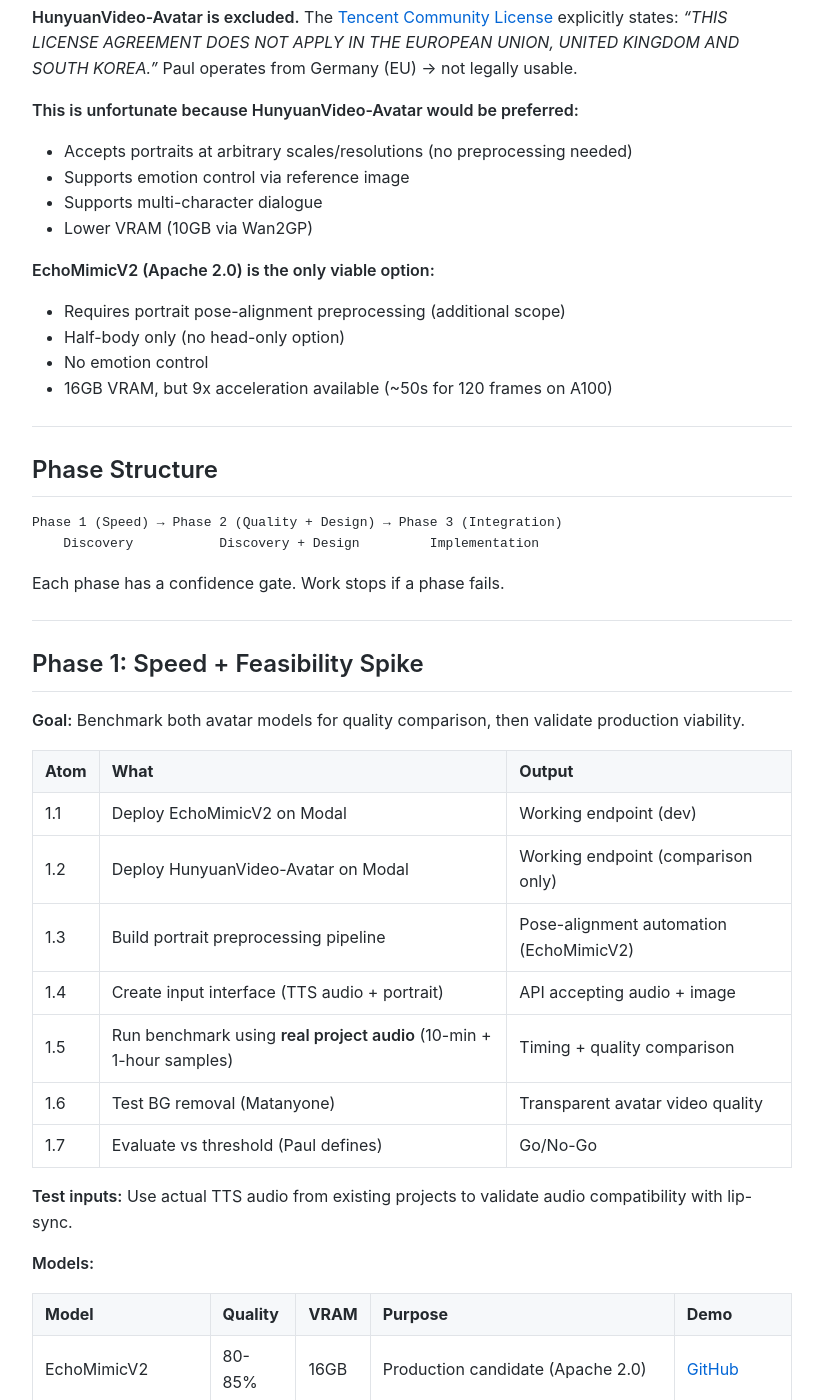
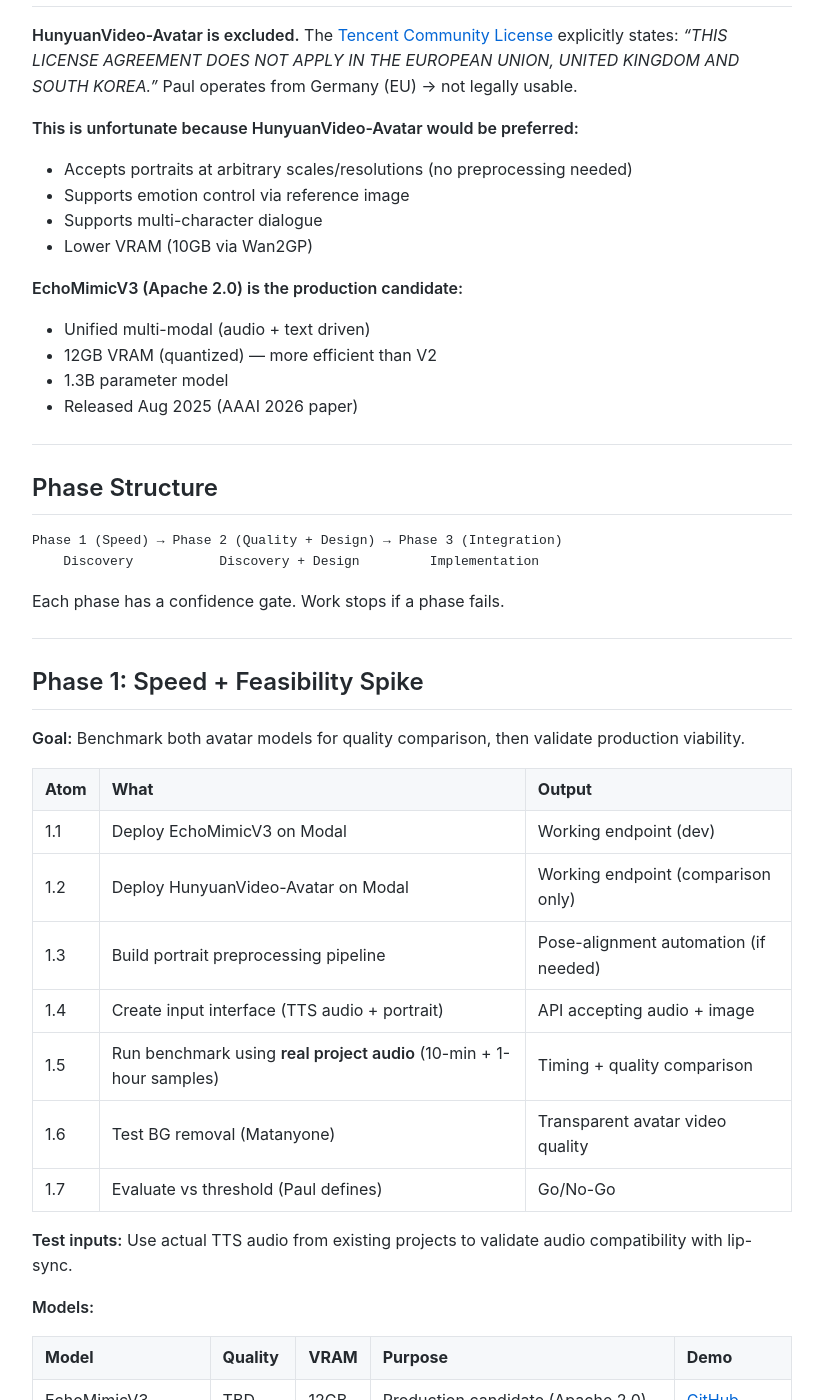
Before and after one commit to MariusWilsch/public-wilsch-ai-pages, a Jekyll site: the page built from project/paul_youtube_fullstack/avatar-contract-scope.md, in a window 1280 px wide and 1400 px high, scrolled down 906 px. Shown: the whole window, without its empty margins (228-1051 px from the left). Built offline with Jekyll 4.4.1, drawn with Linux system fonts in a browser that asks for light colours; our own code applies the rules of GitHub Pages for plain Markdown files; some of the changed text lies outside the part shown.

Commit message:
Sync from hippocampus 2026-01-19

```diff
--- a/project/paul_youtube_fullstack/avatar-contract-scope.md
+++ b/project/paul_youtube_fullstack/avatar-contract-scope.md
@@ -33,11 +33,11 @@ YouTube demonetized Paul's fictional content channels (~€30k loss). Avatar ove
 - Supports multi-character dialogue
 - Lower VRAM (10GB via Wan2GP)
 
-**EchoMimicV2 (Apache 2.0) is the only viable option:**
-- Requires portrait pose-alignment preprocessing (additional scope)
-- Half-body only (no head-only option)
-- No emotion control
-- 16GB VRAM, but 9x acceleration available (~50s for 120 frames on A100)
+**EchoMimicV3 (Apache 2.0) is the production candidate:**
+- Unified multi-modal (audio + text driven)
+- 12GB VRAM (quantized) — more efficient than V2
+- 1.3B parameter model
+- Released Aug 2025 (AAAI 2026 paper)
 
 ---
 
@@ -58,9 +58,9 @@ Each phase has a confidence gate. Work stops if a phase fails.
 
 | Atom | What | Output |
 |------|------|--------|
-| 1.1 | Deploy EchoMimicV2 on Modal | Working endpoint (dev) |
+| 1.1 | Deploy EchoMimicV3 on Modal | Working endpoint (dev) |
 | 1.2 | Deploy HunyuanVideo-Avatar on Modal | Working endpoint (comparison only) |
-| 1.3 | Build portrait preprocessing pipeline | Pose-alignment automation (EchoMimicV2) |
+| 1.3 | Build portrait preprocessing pipeline | Pose-alignment automation (if needed) |
 | 1.4 | Create input interface (TTS audio + portrait) | API accepting audio + image |
 | 1.5 | Run benchmark using **real project audio** (10-min + 1-hour samples) | Timing + quality comparison |
 | 1.6 | Test BG removal (Matanyone) | Transparent avatar video quality |
@@ -72,10 +72,10 @@ Each phase has a confidence gate. Work stops if a phase fails.
 
 | Model | Quality | VRAM | Purpose | Demo |
 |-------|---------|------|---------|------|
-| EchoMimicV2 | 80-85% | 16GB | Production candidate (Apache 2.0) | [GitHub](https://github.com/antgroup/echomimic_v2) |
+| EchoMimicV3 | TBD | 12GB | Production candidate (Apache 2.0) | [GitHub](https://github.com/antgroup/echomimic_v3) |
 | HunyuanVideo-Avatar | 85-90% | 10GB | Quality benchmark only (EU license excluded) | [Project](https://hunyuanvideo-avatar.github.io/) / [Try it](https://hunyuan.tencent.com/modelSquare/home/play?modelId=126) |
 
-**Note:** HunyuanVideo-Avatar is spiked for quality comparison data only. Due to EU licensing restriction, it cannot be used in production—EchoMimicV2 is the production candidate regardless of benchmark results.
+**Note:** HunyuanVideo-Avatar is spiked for quality comparison data only. Due to EU licensing restriction, it cannot be used in production—EchoMimicV3 is the production candidate regardless of benchmark results.
 
 **Gate criteria:**
 - Processing time < Paul's acceptable threshold (for both 10-min and 1-hour videos)
@@ -164,8 +164,8 @@ TTS (1) ──┬──→ Scene Extraction (2) → Image Gen (3) → Video Segm
 | 7 | Do you see any workaround for the EU licensing restriction on HunyuanVideo-Avatar? (e.g., business entity, legal advice) | Model selection (if workaround exists, HunyuanVideo-Avatar becomes viable) |
 
 **Notes:**
-- Style question (head vs half-body) removed. EchoMimicV2 is half-body only.
-- Question 7: If Paul knows a legal workaround, HunyuanVideo-Avatar's quality advantage (85-90% vs 80-85%) could justify switching.
+- Style question (head vs half-body) removed — both models handle this.
+- Question 7: If Paul knows a legal workaround, HunyuanVideo-Avatar's features (emotion control, multi-character) could justify switching.
 
 ---
 
```
Also changed, not shown: other parts of project/paul_youtube_fullstack/avatar-contract-scope.md (+1 -1 lines).
